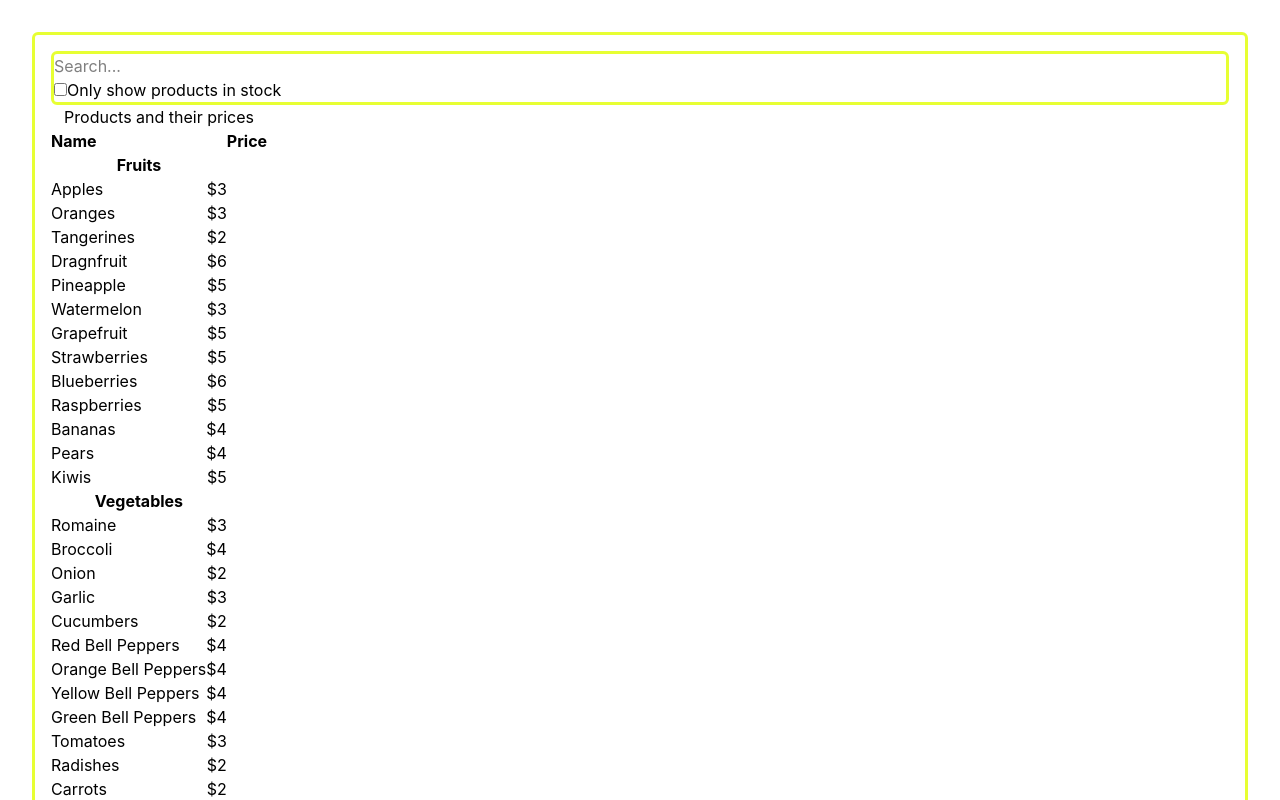
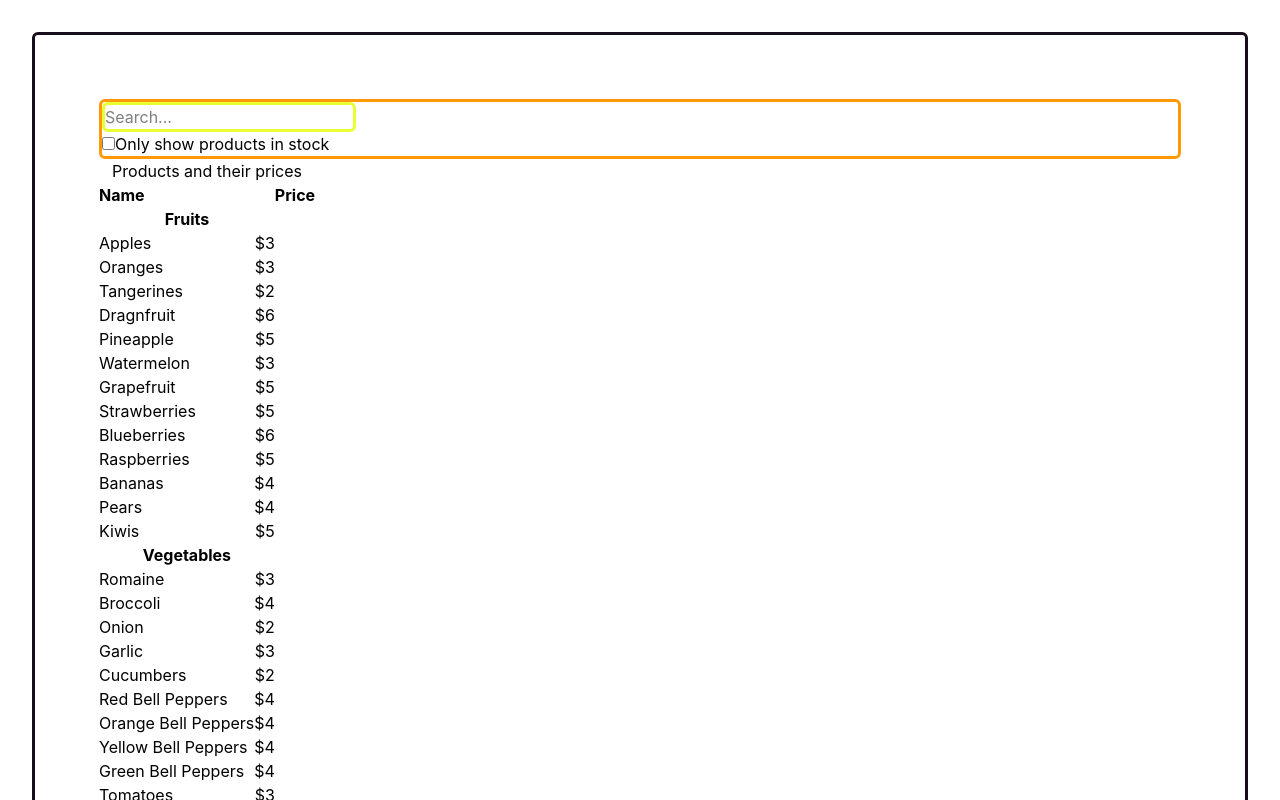
Before and after one commit to syntapy/1_react_quickstart, a React (Vite) app in the folder app/: page / in a window 1280 px wide. Shown: the top 800 px of the page. Built offline with nearby package versions, Linux system fonts and the light colour scheme.

Commit message:
add padding + tweak borders

```diff
--- a/app/src/components/FilterableProductTable/FilterableProductTable.tsx
+++ b/app/src/components/FilterableProductTable/FilterableProductTable.tsx
@@ -19,9 +19,8 @@ export default function FilterableProductTable() {
   return (
     <div
       data-testid="filterable-product-table"
-      className={style.lemon_lime_border}
+      className={"p-16 " + style.licorice_border}
     >
-      <div className="m-4">
       <SearchBar
         setSearchText={setSearchText}
         setOnlyInStock={setShowOnlyInStock}
@@ -29,6 +28,5 @@ export default function FilterableProductTable() {
       />
       <ProductTable data={dataFiltered}/>
     </div>
-    </div>
   )
 }
--- a/app/src/components/SearchBar/SearchBar.tsx
+++ b/app/src/components/SearchBar/SearchBar.tsx
@@ -3,6 +3,8 @@ import { useState } from 'react'
 import React from 'react'
 import _ from 'lodash'
 import { searchDebounceTime } from '../../utils'
+
+import style from "../../style.ts"
 
 type Props = {
   searchText: string
@@ -25,8 +27,7 @@ export default function SearchBar(props: Props) {
   }
 
   return (
-    <div className="border-lemon-lime-500 border-3 rounded-md">
-      <form>
+    <form className={style.orange_peel_border}>
       <input
         id="product-filter"
         type="search"
@@ -34,12 +35,20 @@ export default function SearchBar(props: Props) {
         placeholder="Search..."
         value={localSearchText}
         onInput={handler}
+        className={style.lemon_lime_border}
       />
       <div>
-          <input id="only-in-stock" type="checkbox" name="only-in-stock" />
-          <label htmlFor="only-in-stock">Only show products in stock</label>
+        <input
+          id="only-in-stock"
+          type="checkbox"
+          name="only-in-stock"
+        />
+        <label
+          htmlFor="only-in-stock"
+        >
+          Only show products in stock
+        </label>
       </div>
     </form>
-    </div>
   )
 }
```
Lines whose indentation alone changed are shown as unchanged.
